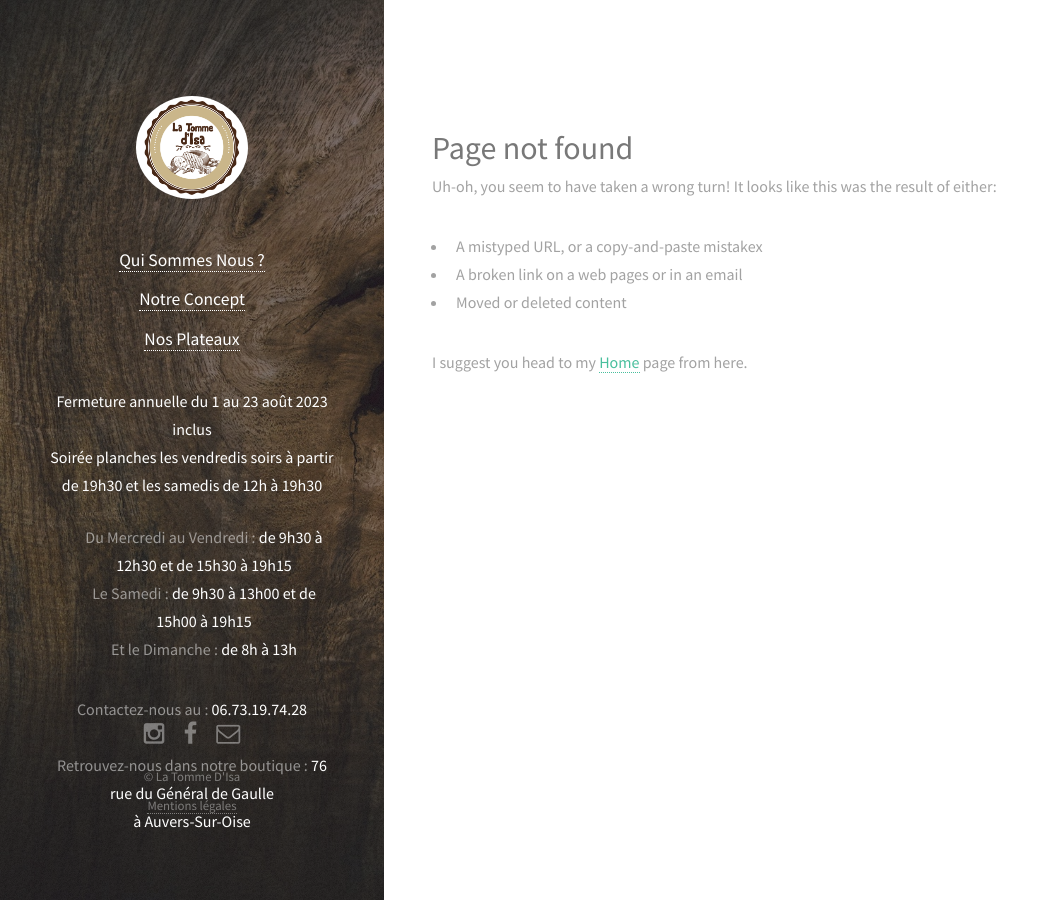
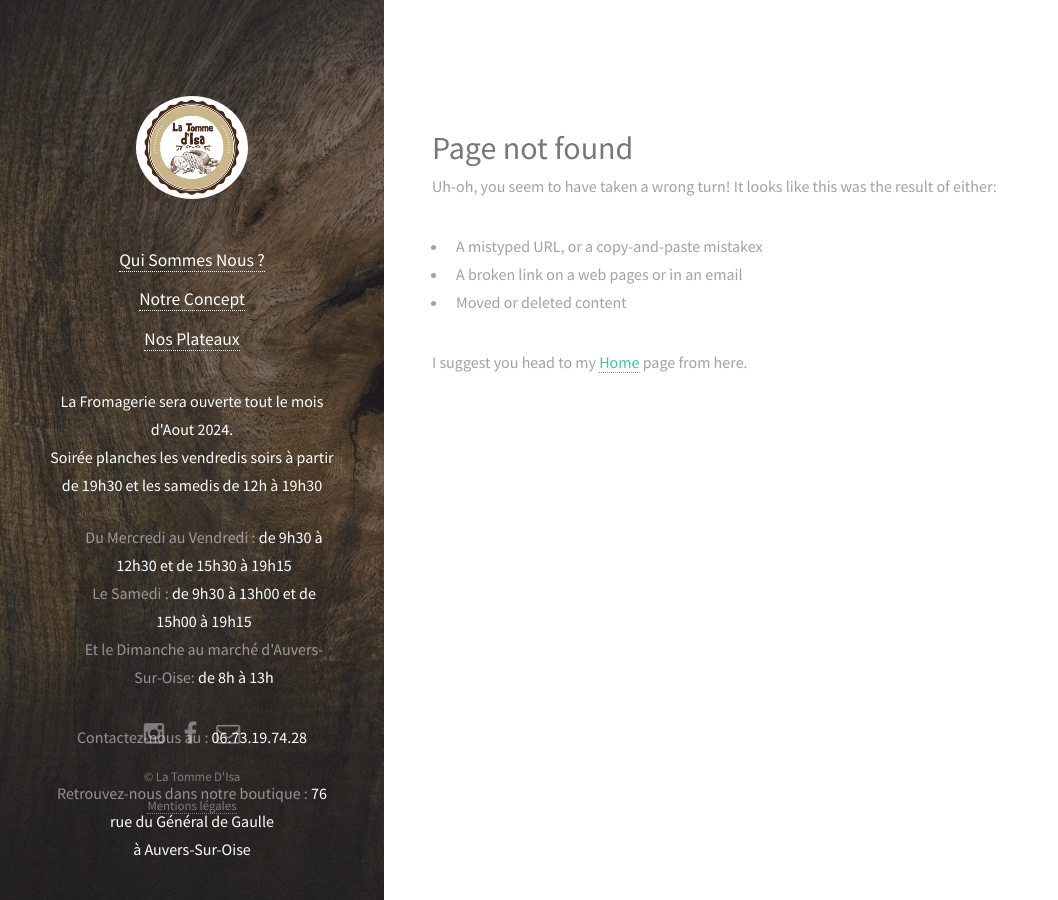
Before and after one commit to SachaCR/la-tomme-disa, a Jekyll site: the page built from 404.html, in a window 1280 px wide. Shown: the whole page, without its empty margins (0-1058 px from the left). Built offline with Jekyll 4.4.1, drawn with Linux system fonts in a browser that asks for light colours; nearby versions of some CDN libraries.

Commit message:
Update aout Juillet 2024

```diff
--- a/_layouts/default.html
+++ b/_layouts/default.html
@@ -34,7 +34,7 @@
 
 			<p>
 			</br>
-				<strong>Fermeture annuelle du 1 au 23 août 2023 inclus</strong>
+				<strong>La Fromagerie sera ouverte tout le mois d'Aout 2024.</strong>
 			</br>
 				<strong>Soirée planches les vendredis soirs à partir de 19h30 et les samedis de 12h à 19h30</strong>
 			</br>
@@ -46,7 +46,7 @@
 						Le Samedi : <strong>de 9h30 à 13h00 et de 15h00 à 19h15</strong>
 					</li>
 					<li>
-						Et le Dimanche : <strong>de 8h à 13h</strong>
+						Et le Dimanche au marché d'Auvers-Sur-Oise: <strong>de 8h à 13h</strong>
 					</li>
 				</ul>
 				Contactez-nous au : <strong>06.73.19.74.28</strong>
```
Also changed, not shown: _drafts/2023-12-16-Noel-2023.md (renamed from _posts/2023-12-16-Noel-2023.md).
